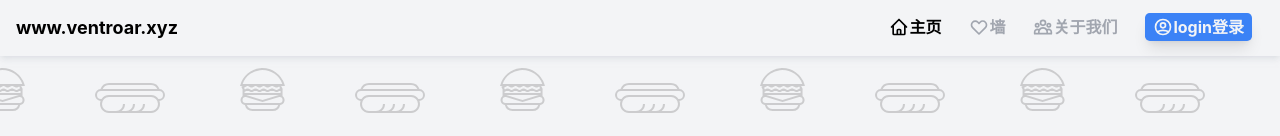
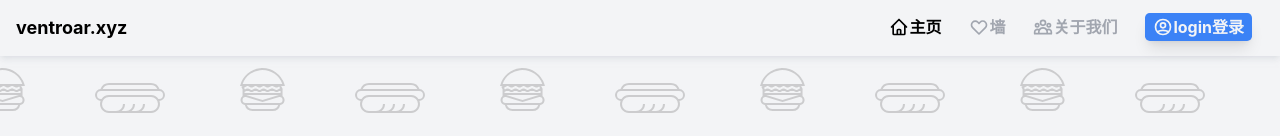
Before and after one commit to dsxksss/VentRoar, a React (Vite) app: page / in a window 1280 px wide. Shown: the top 136 px of the page. Built offline with nearby package versions, Linux system fonts and the light colour scheme.

Commit message:
change:导航栏网址显示

```diff
--- a/src/Components/Nav.tsx
+++ b/src/Components/Nav.tsx
@@ -27,7 +27,7 @@ const Nav = () => {
       {/* 电脑端的显示设置 */}
       <div className="">
         <Link className="ml-4 text-lg font-bold text-black" to={"/"}>
-          www.ventroar.xyz
+          ventroar.xyz
         </Link>
       </div>
 
```
